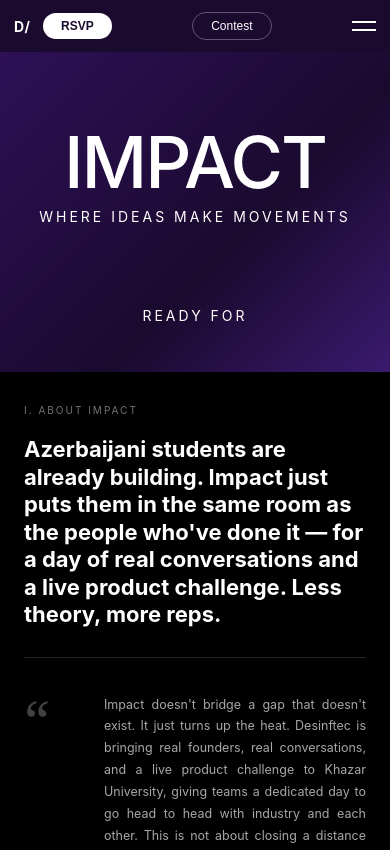
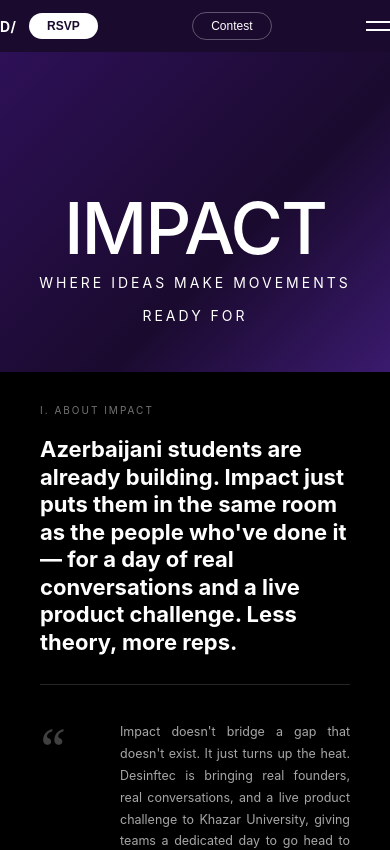
Before and after one commit to AliMukhtarli/IMPACT, a React (Vite) app: page / in a window 390 px wide. Shown: the top 850 px of the page. Built offline with nearby package versions, Linux system fonts and the light colour scheme.

Commit message:
Developing forbetter UX design

```diff
--- a/src/NavAndHero.jsx
+++ b/src/NavAndHero.jsx
@@ -27,6 +27,7 @@ export default function NavAndHero() {
 
       {/* Navbar */}
       <nav className="impact-nav">
+        <div className="site-container impact-nav-inner">
           <span style={{ fontSize: 14, fontWeight: 700, letterSpacing: 1 }}>D/</span>
 
           <div className="impact-nav-actions">
@@ -72,6 +73,7 @@ export default function NavAndHero() {
             </div>
 
           </div>
+        </div>
       </nav>
 
       {/* Hero */}
@@ -79,6 +81,7 @@ export default function NavAndHero() {
 
         <div style={{ position: "absolute", inset: 0, background: "linear-gradient(135deg, #2d1057 0%, #1a0a2e 60%, #3a1a6e 100%)" }} />
 
+        <div className="site-container impact-hero-inner">
           <h1 className="impact-hero-title" style={{ color: "rgb(255, 255, 255)" }}>
             IMPACT
           </h1>
@@ -92,11 +95,13 @@ export default function NavAndHero() {
               Ready for
             </span>
           </div>
+        </div>
 
       </div>
 
       {/* Content */}
       <div style={{ background: "#000000", color: "#fff", padding: "32px 24px 40px" }}>
+        <div className="site-container">
           <p style={{ fontSize: 10, letterSpacing: 2, color: "rgba(255,255,255,0.45)", textTransform: "uppercase", margin: "0 0 20px" }}>
             I. About Impact
           </p>
@@ -119,6 +124,7 @@ export default function NavAndHero() {
             </p>
           </div>
         </div>
+      </div>
 
 
 
--- a/src/Speakers.jsx
+++ b/src/Speakers.jsx
@@ -85,12 +85,7 @@ export default function SpeakersSection() {
     >
       {/* Container */}
       <div
-        style={{
-          maxWidth: 1250,
-          margin: "0 auto",
-          padding: "0 32px",
-          boxSizing: "border-box",
-        }}
+        className="site-container"
       >
         {/* Section title */}
         <p
--- a/src/TimelineSection.jsx
+++ b/src/TimelineSection.jsx
@@ -98,6 +98,7 @@ const days = [
 export default function TimelineSection() {
   return (
     <div className="timeline-section">
+      <div className="site-container">
 
         {/* Section Label */}
         <p style={{ fontSize: 11, fontWeight: 700, letterSpacing: 3, color: "#111", textTransform: "uppercase", margin: "0 0 40px" }}>
@@ -161,8 +162,7 @@ export default function TimelineSection() {
           </div>
         ))}
 
-
-
+      </div>
     </div>
   );
 }
--- a/src/styles.css
+++ b/src/styles.css
@@ -16,6 +16,20 @@ body {
   overflow-x: hidden;
 }
 
+/* Shared layout container */
+.site-container {
+  max-width: 1250px;
+  margin: 0 auto;
+  padding: 0 32px;
+  box-sizing: border-box;
+}
+
+@media (max-width: 640px) {
+  .site-container {
+    padding: 0 16px;
+  }
+}
+
 .speaker-desc {
   transform: none;
 }
@@ -28,11 +42,14 @@ body {
 
 /* Nav + hero */
 .impact-nav {
+  background: #1a0a2e;
+}
+
+.impact-nav-inner {
   display: flex;
   justify-content: space-between;
   align-items: center;
-  padding: 14px 24px;
-  background: #1a0a2e;
+  padding: 14px 0;
   gap: 12px;
 }
 
@@ -45,13 +62,18 @@ body {
 }
 
 .impact-hero {
-  padding: clamp(32px, 6vw, 60px) clamp(16px, 5vw, 40px) clamp(48px, 8vw, 80px);
+  padding: clamp(32px, 6vw, 60px) 0 clamp(48px, 8vw, 80px);
   position: relative;
   overflow: hidden;
   min-height: 320px;
   display: flex;
   flex-direction: column;
   justify-content: flex-end;
+}
+
+.impact-hero-inner {
+  position: relative;
+  z-index: 1;
 }
 
 .impact-hero-title {
@@ -72,7 +94,7 @@ body {
   z-index: 1;
   display: flex;
   justify-content: center;
-  gap: clamp(82px, 4vw, 80px);
+  gap: clamp(12px, 4vw, 80px);
   margin-top: 12px;
   flex-wrap: wrap;
   max-width: 1100px;
@@ -94,8 +116,8 @@ body {
 }
 
 @media (max-width: 640px) {
-  .impact-nav {
-    padding: 12px 14px;
+  .impact-nav-inner {
+    padding: 12px 0;
   }
 
   .impact-nav-actions {
```
Lines whose indentation alone changed are shown as unchanged.
